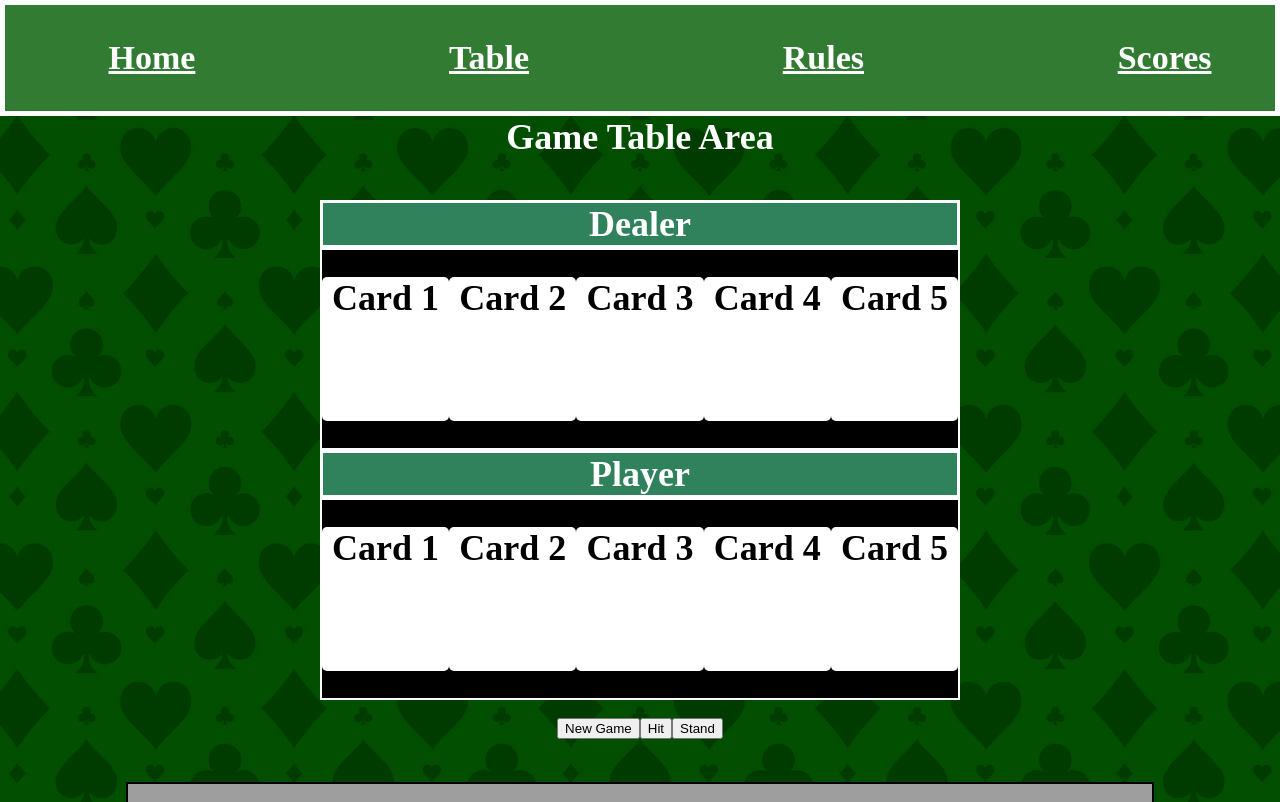
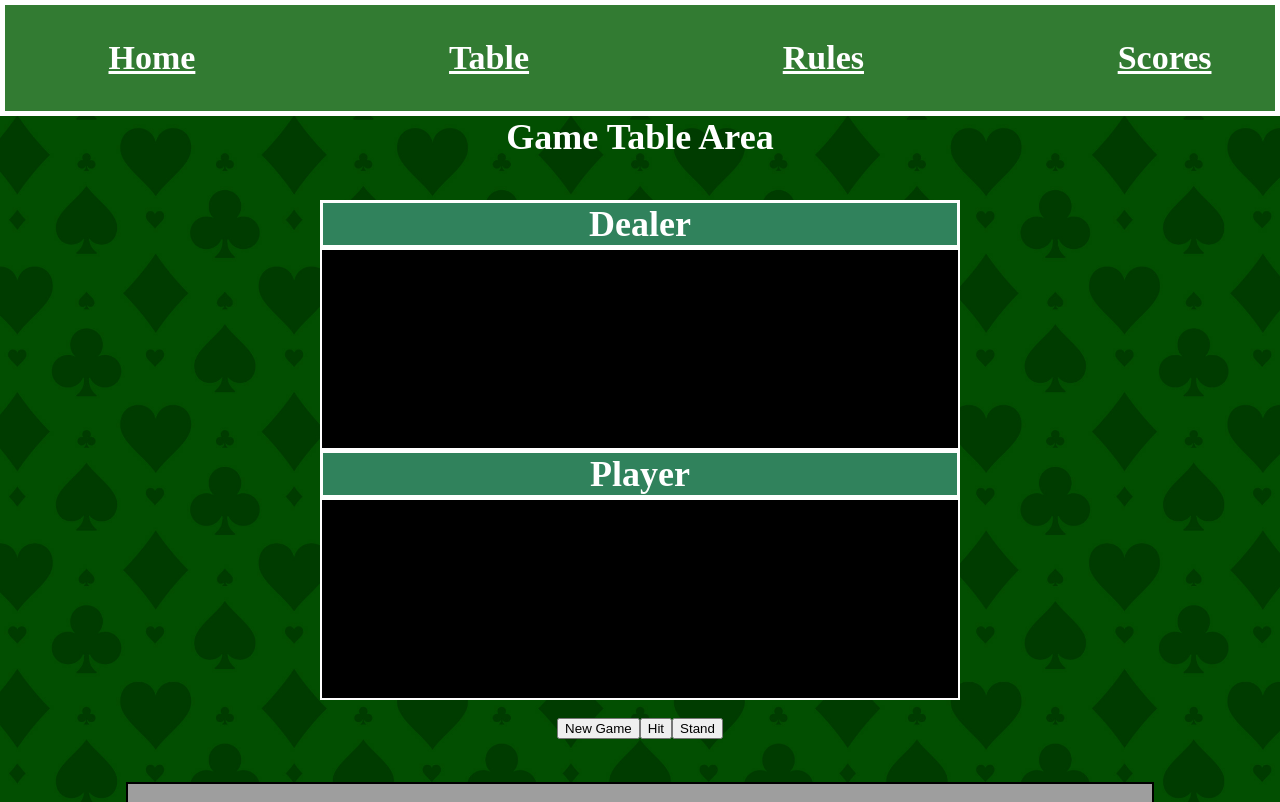
Before and after one commit to alvarjos/Startup, a React (Vite) app: page /table in a window 1280 px wide. Shown: the top 802 px of the page. Built offline with nearby package versions, Linux system fonts and the light colour scheme; grey boxes are pictures that could not be loaded.

Commit message:
added player hit and new game feature

```diff
--- a/src/table/table.jsx
+++ b/src/table/table.jsx
@@ -14,30 +14,35 @@ export function Table() {
     setGameState('start');
   }
 
+  function handleHit() {
+    setPlayerHand((hand) => [...hand, 'Card']);
+    setGameState('hit');
+  }
+
   return (
     <main className="background-image1">
         Game Table Area
         <br /><br />
         <section className="table-card-area">
           <div className="table-card-row-label">Dealer</div>
-            <div className="table-card-row">
-              <div className="card-placeholder-text">Card 1</div>
-              <div className="card-placeholder-text">Card 2</div>
-              <div className="card-placeholder-text">Card 3</div>
-              <div className="card-placeholder-text">Card 4</div>
-              <div className="card-placeholder-text">Card 5</div>
+          <div className="table-card-row">
+            {dealerHand.map((label, index) => (
+              <div key={`dealer-${index}`} className="card-placeholder-text">
+                {label}
+              </div>
+            ))}
           </div>
           <div className="table-card-row-label">Player</div>
-            <div className="table-card-row">
-              <div className="card-placeholder-text">Card 1</div>
-              <div className="card-placeholder-text">Card 2</div>
-              <div className="card-placeholder-text">Card 3</div>
-              <div className="card-placeholder-text">Card 4</div>
-              <div className="card-placeholder-text">Card 5</div>
-            </div>
+          <div className="table-card-row">
+            {playerHand.map((label, index) => (
+              <div key={`player-${index}`} className="card-placeholder-text">
+                {label}
+              </div>
+            ))}
+          </div>
           <div>
             <button onClick={handleNewGame}>New Game</button>
-            <button onClick={() => setGameState('hit')}>Hit</button>
+            <button onClick={handleHit}>Hit</button>
             <button onClick={() => setGameState('stand')}>Stand</button>
           </div>
         </section>
```
